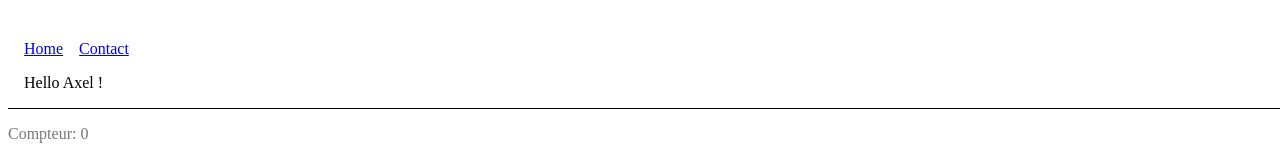
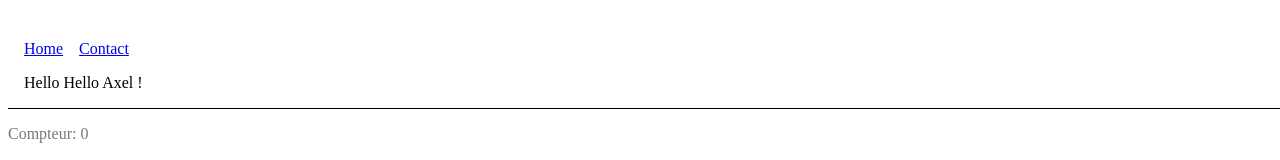
Before and after one commit to Elanis/tp1-react, a React (Vite) app: page / in a window 1280 px wide. Shown: the top 160 px of the page. Built offline with nearby package versions, Linux system fonts and the light colour scheme.

Commit message:
Improvements

```diff
--- a/src/components/Header/index.jsx
+++ b/src/components/Header/index.jsx
@@ -2,13 +2,20 @@ import './index.css';
 import { Link } from "react-router-dom";
 
 export default function Header({ name }) {
+	let sentence = '';
+	if(name === 'Axel') {
+		sentence = 'Hello Axel';
+	} else {
+		sentence = `Salut ${name}`;
+	}
+
 	return (
 		<div className="header">
 			<ul>
 				<li><Link to={'/'}>Home</Link></li>
 				<li><Link to={'/contact'}>Contact</Link></li>
 			</ul>
-			Hello {name} !
+			Hello {sentence} !
 		</div>
 	);
 }
```
Also changed, not shown: 1 other file (tests, documents, lock files or other folders).
